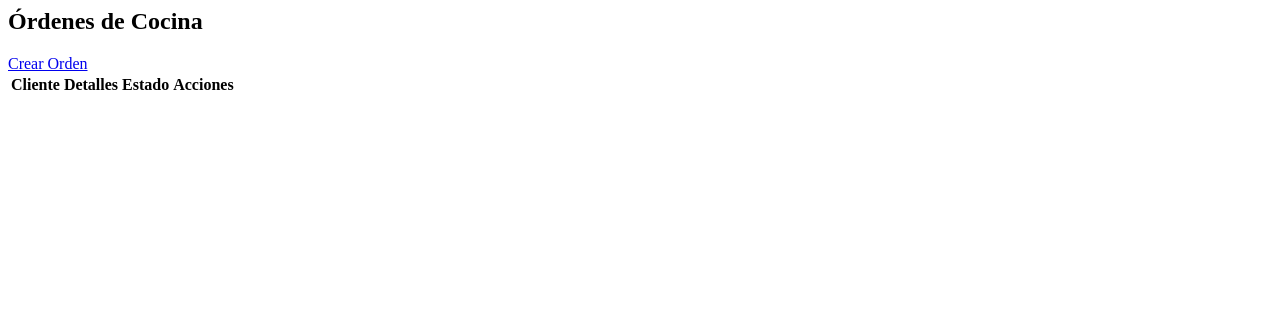
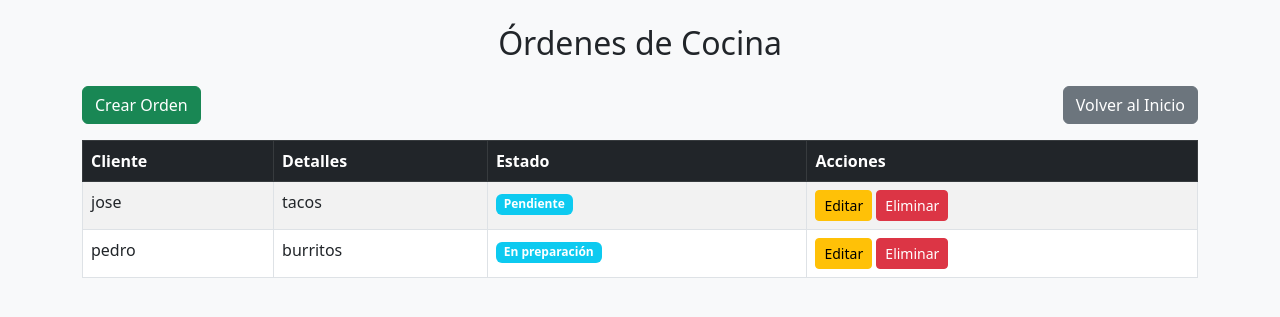
Before and after one commit to CristanMedina/django-cafeteria, a Django app: page /orders/list/ in a window 1280 px wide. Shown: the top 317 px of the page. Run offline with Django 5.2, Linux system fonts and the light colour scheme; data comes from the database, SQL or seed files in the repository; data that the repository does not hold is empty.

Commit message:
Se agregaron algunos estilos a kitchen_orders

```diff
--- a/kitchen_orders/templates/kitchen_orders/order_list.html
+++ b/kitchen_orders/templates/kitchen_orders/order_list.html
@@ -1,23 +1,43 @@
-<h2>Órdenes de Cocina</h2>
-<a href="{% url 'order_create' %}">Crear Orden</a>
-<table>
+<!DOCTYPE html>
+<html lang="es">
+<head>
+    <meta charset="UTF-8">
+    <meta name="viewport" content="width=device-width, initial-scale=1">
+    <title>Órdenes de Cocina</title>
+    <link rel="stylesheet" href="https://cdn.jsdelivr.net/npm/bootstrap@5.3.0/dist/css/bootstrap.min.css">
+</head>
+<body class="bg-light">
+    <div class="container mt-4">
+        <h2 class="mb-4 text-center">Órdenes de Cocina</h2>
+        <div class="d-flex justify-content-between mb-3">
+            <a href="{% url 'order_create' %}" class="btn btn-success">Crear Orden</a>
+            <a href="{% url 'home' %}" class="btn btn-secondary">Volver al Inicio</a>
+        </div>
+
+        <table class="table table-striped table-bordered">
+            <thead class="table-dark">
                 <tr>
                     <th>Cliente</th>
                     <th>Detalles</th>
                     <th>Estado</th>
                     <th>Acciones</th>
                 </tr>
+            </thead>
+            <tbody>
                 {% for order in orders %}
                 <tr>
                     <td>{{ order.customer_name }}</td>
                     <td>{{ order.details }}</td>
-        <td>{{ order.get_status_display }}</td>
+                    <td><span class="badge bg-info">{{ order.get_status_display }}</span></td>
                     <td>
-            {% if order.status == "preparing" %}
-                <a href="{% url 'order_update' order.id %}">Editar</a>
-            {% endif %}
-            <a href="{% url 'order_delete' order.id %}" onclick="return confirm('¿Eliminar esta orden?')">Eliminar</a>
+                        <a href="{% url 'order_update' order.id %}" class="btn btn-warning btn-sm">Editar</a>
+                        <a href="{% url 'order_delete' order.id %}" class="btn btn-danger btn-sm"
+                           onclick="return confirm('¿Eliminar esta orden?')">Eliminar</a>
                     </td>
                 </tr>
                 {% endfor %}
+            </tbody>
         </table>
+    </div>
+</body>
+</html>
--- a/kitchen_orders/views.py
+++ b/kitchen_orders/views.py
@@ -1,10 +1,10 @@
 from django.shortcuts import render, get_object_or_404, redirect
 from .models import Order
 from .forms import OrderForm
-from django.shortcuts import render
 
 def home(request):
     return render(request, 'kitchen_orders/home.html')
+
 # Listar órdenes
 def order_list(request):
     orders = Order.objects.all()
@@ -21,11 +21,9 @@
         form = OrderForm()
     return render(request, 'kitchen_orders/order_form.html', {'form': form})
 
-# Editar orden (solo si está en preparación)
+# Editar orden (sin restricciones de estado)
 def order_update(request, order_id):
     order = get_object_or_404(Order, id=order_id)
-    if order.status not in ['preparing']:
-        return redirect('order_list')  # Evita edición si no está en preparación
 
     if request.method == 'POST':
         form = OrderForm(request.POST, instance=order)
@@ -34,6 +32,7 @@
             return redirect('order_list')
     else:
         form = OrderForm(instance=order)
+
     return render(request, 'kitchen_orders/order_form.html', {'form': form})
 
 # Eliminar orden
```
Also changed, not shown: kitchen_orders/templates/kitchen_orders/home.html (+15 -2 lines), kitchen_orders/templates/kitchen_orders/order_form.html (+25 -7 lines), db.sqlite3, kitchen_orders/models.py (line endings or trailing spaces). Lines whose indentation alone changed are shown as unchanged.
